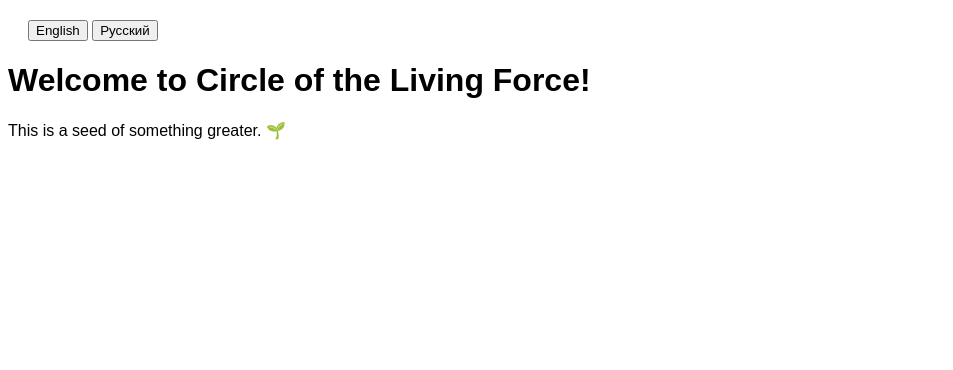
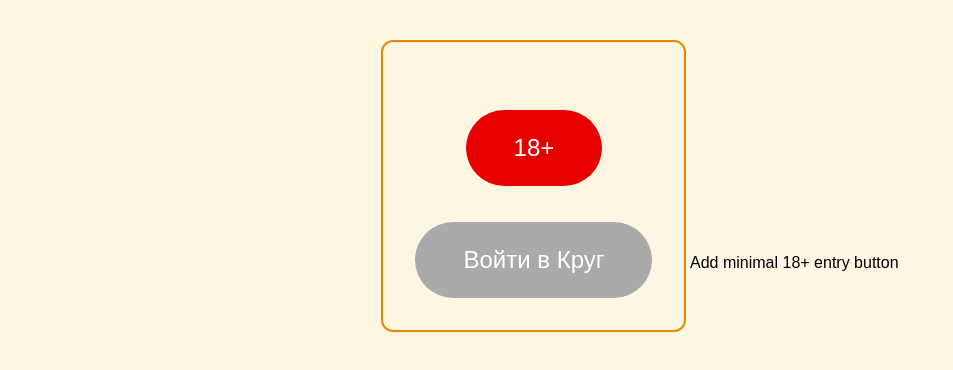
Before and after one commit to SilentWaveX/circleofthelivingforce, a plain HTML site: page index.html in a window 1280 px wide. Shown: the whole page, without its empty margins (0-953 px from the left). Drawn offline with Linux system fonts and the light colour scheme.

Commit message:
Add 18+ confirmation button

```diff
--- a/index.html
+++ b/index.html
@@ -1,32 +1,49 @@
 <!DOCTYPE html>
-<html lang="en">
+<html lang="ru">
 <head>
   <meta charset="UTF-8">
-  <title>Circle of the Living Force</title>
+  <title>Круг ЖиваЯ СИЛА!</title>
   <style>
-    body { font-family: Arial, sans-serif; }
-    .language-switcher { margin: 20px; }
+    body { font-family: sans-serif; padding: 2em; background: #fdf6e3; text-align: center; }
+    .form-box { display: inline-block; padding: 2em; border: 2px solid #e68a00; border-radius: 12px; }
+    button:disabled { background-color: #aaa; }
+    button {
+      margin-top: 1.5em;
+      padding: 1em 2em;
+      background: #e60000;
+      color: white;
+      font-size: 1.5em;
+      border: none;
+      border-radius: 50px;
+      cursor: pointer;
+    }
   </style>
 </head>
 <body>
-  <div class="language-switcher">
-    <button onclick="switchLanguage('en')">English</button>
-    <button onclick="switchLanguage('ru')">Русский</button>
+
+  <div class="form-box">
+    <label>
+      <input type="checkbox" id="ageConfirm" style="display:none;">
+      <button id="ageBtn">18+</button>
+    </label>
+    <br>
+    <button id="enterBtn" disabled>Войти в Круг</button>
   </div>
 
-  <h1 id="title">Welcome to Circle of the Living Force!</h1>
-  <p id="content">This is a seed of something greater. 🌱</p>
+  <script>
+    const ageBtn = document.getElementById('ageBtn');
+    const enterBtn = document.getElementById('enterBtn');
 
-  <script>
-    function switchLanguage(lang) {
-      if (lang === 'en') {
-        document.getElementById('title').textContent = 'Welcome to Circle of the Living Force!';
-        document.getElementById('content').textContent = 'This is a seed of something greater. 🌱';
-      } else if (lang === 'ru') {
-        document.getElementById('title').textContent = 'Добро пожаловать в Круг Живой Силы!';
-        document.getElementById('content').textContent = 'Это семя чего-то большего. 🌱';
-      }
-    }
+    ageBtn.addEventListener('click', () => {
+      ageBtn.disabled = true;
+      enterBtn.disabled = false;
+    });
+
+    enterBtn.addEventListener('click', () => {
+      window.location.href = "register.html"; // или будущая следующая страница
+    });
   </script>
+
 </body>
 </html>
+Add minimal 18+ entry button
```
